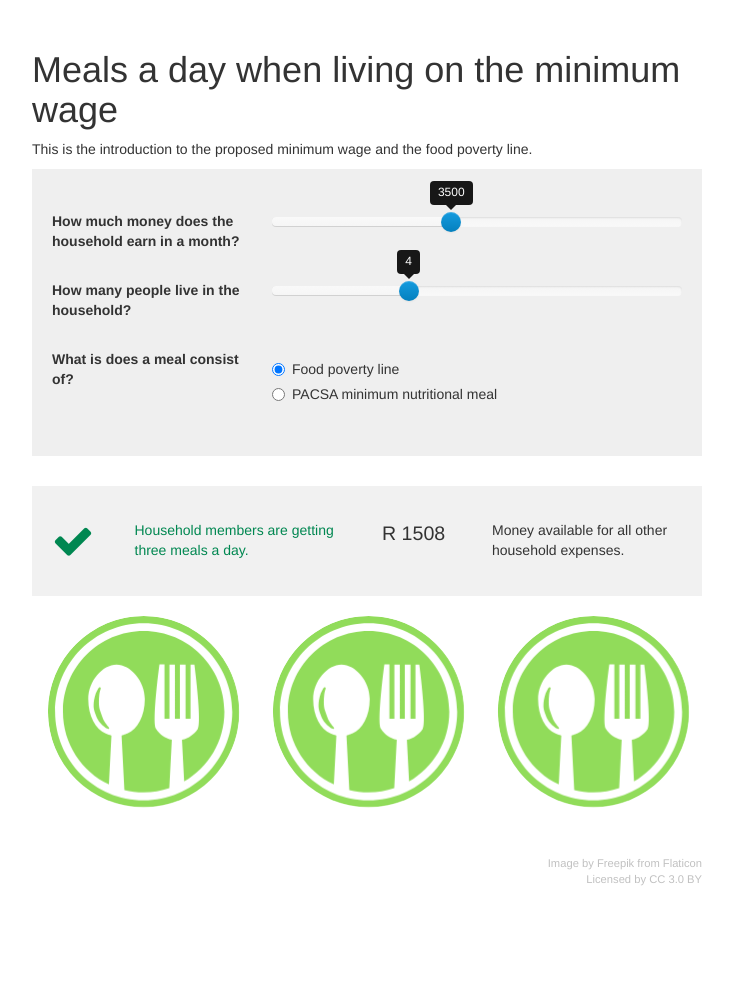
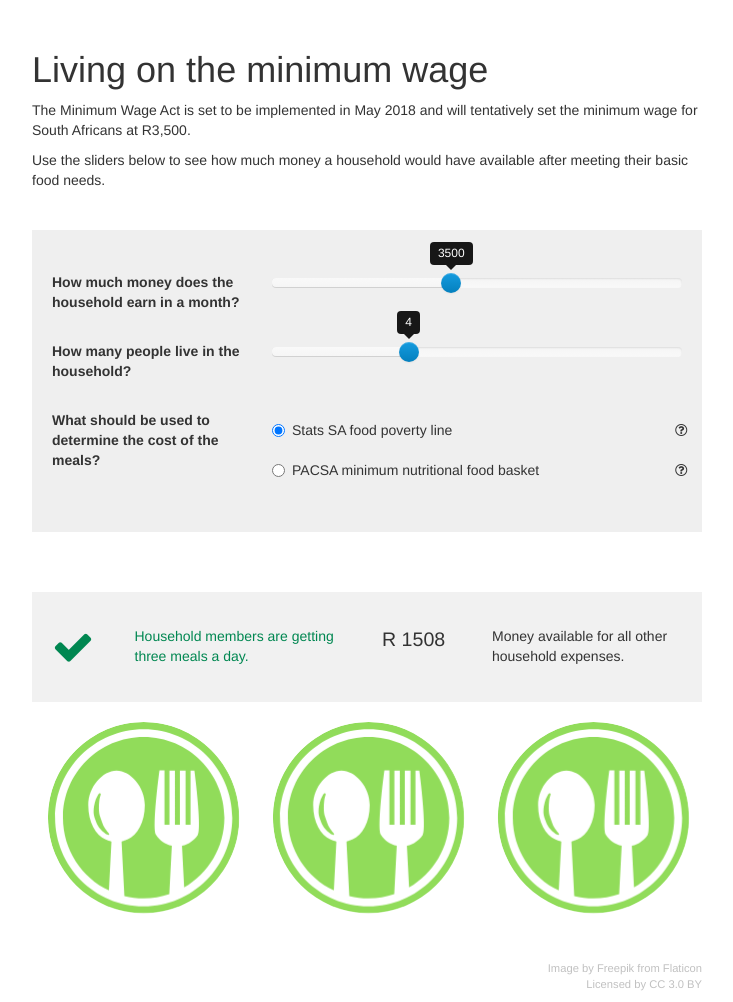
Before and after one commit to OpenUpSA/minimum-wage, a Jekyll site: the page built from index.html, in a window 1280 px wide. Shown: the whole page, without its empty margins (273-1006 px from the left). Built offline with Jekyll 4.4.1, drawn with Linux system fonts in a browser that asks for light colours; before the commit the page ends 900 px from its top, so only the background shows below that.

Commit message:
Basic explainer text

```diff
--- a/css/app.scss
+++ b/css/app.scss
@@ -16,12 +16,19 @@
   background-color: #efefef;
   padding: 30px 20px;
 
-  .row {
+  .hh-input {
     padding: 12px 0;
   }
 
   .slider.slider-horizontal {
     width: 100%;
+  }
+
+  #meal-options {
+    .explain {
+      margin: 10px 0;
+      cursor: pointer;
+    }
   }
 }
 
@@ -37,6 +44,15 @@
   font-size: 0.8em;
   a {
     color: #c1c1c1;
+  }
+}
+
+#explainer {
+  padding: 30px 20px;
+  font-size: 0.8em;
+
+  .info {
+    display: none;
   }
 }
 
--- a/index.html
+++ b/index.html
@@ -16,11 +16,13 @@ extra_css:
   <div class="container">
 
     <div id="intro">
-      <h1>Meals a day when living on the minimum wage</h1>
-      <p>This is the introduction to the proposed minimum wage and the food poverty line.</p>
+      <h1>Living on the minimum wage</h1>
+      <p>The Minimum Wage Act is set to be implemented in May 2018 and will tentatively set the minimum wage for South Africans at R3,500.</p>
+      <p>Use the sliders below to see how much money a household would have available after meeting their basic food needs.</p>
+    </div>
 
     <div id="household">
-        <div class="row">
+      <div class="row hh-input">
         <div class="col-sm-4">
           <label for="hh-income" class="control-label">How much money does the household earn in a month?</label>
         </div>
@@ -29,7 +31,7 @@ extra_css:
         </div>
       </div>
 
-        <div class="row">
+      <div class="row hh-input">
         <div class="col-sm-4">
           <label for="hh-members" class="control-label">How many people live in the household?</label>
         </div>
@@ -38,27 +40,41 @@ extra_css:
         </div>
       </div>
 
-        <div class="row">
+      <div class="row hh-input">
         <div class="col-sm-4">
-            <label for="meal" class="control-label">What is does a meal consist of?</label>
+          <label for="meal" class="control-label">What should be used to determine the cost of the meals?</label>
         </div>
         <div class="col-sm-8">
           <form id="meal-options">
-              <div class="radio">
+            <div class="row">
+              <div class="radio col-xs-11">
                 <label>
-                  <input type="radio" name="meal-option" id="meal-option-1" value="1" checked>Food poverty line
+                  <input type="radio" name="meal-option" id="meal-option-1" value="1" checked>Stats SA food poverty line
                 </label>
               </div>
-              <div class="radio">
-                <label class="radio">
-                  <input type="radio" name="meal-option" id="meal-option-2" value="2">PACSA minimum nutritional meal
+              <div id="meal-option-1-q" class="explain col-xs-1"><i class="fa fa-question-circle-o" aria-hidden="true"></i></div>
+            </div>
+            <div class="row">
+              <div class="radio col-xs-11">
+                <label>
+                  <input type="radio" name="meal-option" id="meal-option-2" value="2">PACSA minimum nutritional food basket
                 </label>
+              </div>
+              <div id="meal-option-2-q" class="explain col-xs-1"><i class="fa fa-question-circle-o" aria-hidden="true"></i></div>
             </div>
           </form>
         </div>
       </div>
+
     </div>
 
+    <div id="explainer" class="block">
+      <div id="meal-option-1-q" class="info">
+        The StatsSA food basket ensures that individuals have enough carbohydrates (energy) and does not look to protein, micronutrients content etxc.
+      </div>
+      <div id="meal-option-2-q" class="info">
+        The PACSA Food Basket is assessed every 3 years to see if the foods and the quantities of these foods in our basket are still being purchased by women living in working class poor families
+      </div>
     </div>
 
     <div id="summary">
--- a/js/app.js
+++ b/js/app.js
@@ -26,6 +26,11 @@ $(window).on('load', function() {
 
     $('#meal-options').on('change', function() {
       household.updateMealOption();
+    });
+
+    $('.explain').on('click', function(e) {
+      $('#explainer').find('#' + e.currentTarget.id).toggle();
+      $('#explainer').find('#' + e.currentTarget.id).siblings().hide();
     });
 
     // Redraw plates on resize
```
Lines whose indentation alone changed are shown as unchanged.
